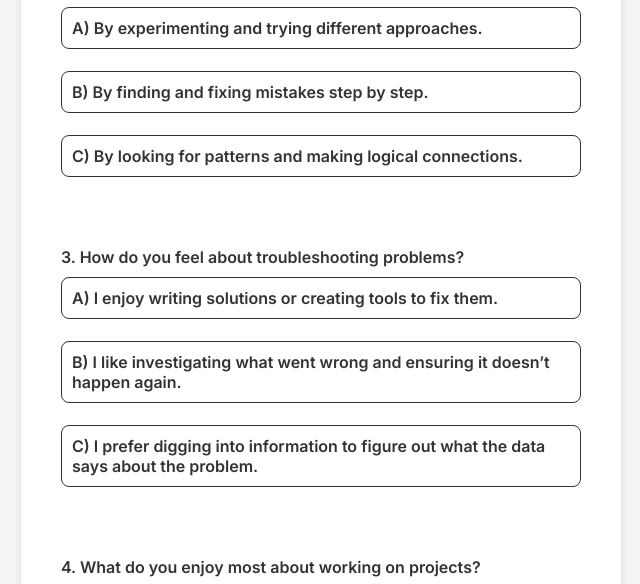
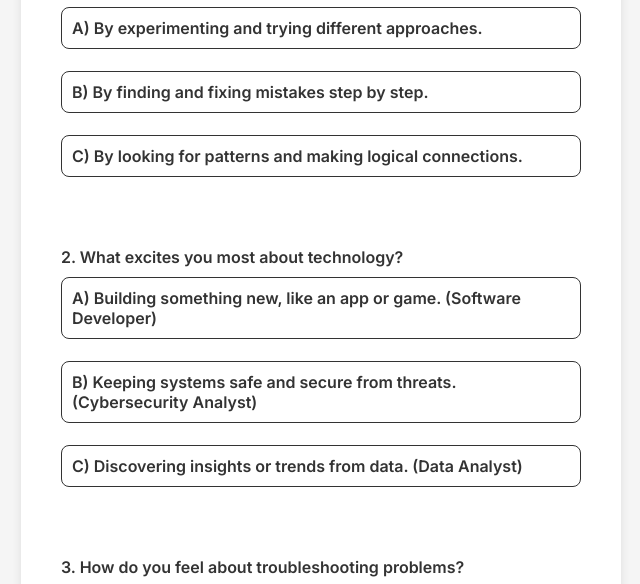
Before and after one commit to ZubbairHoque/AI-coding-coach, a plain HTML site: page form.html in a window 1280 px wide. Shown: the part 160-744 px from the top of the page, without its empty margins (319-959 px from the left). Drawn offline with Linux system fonts and the light colour scheme.

Commit message:
Update form.html
the lastest edit to the html code before the ai questions

```diff
--- a/form.html
+++ b/form.html
@@ -5,12 +5,13 @@
     <meta name="viewport" content="width=device-width, initial-scale=1.0">
     <title>Career Path Quiz</title>
     <link rel="stylesheet" href="style.css">
+
 </head>
 <body>
   <div class="formbold-main-wrapper">
     <div class="formbold-form-wrapper">
       <h1>Career Path Quiz</h1>
-      <form action="#" method="POST">
+      <form id="myForm" action="http://localhost:3000/submit-form" method="POST">
 
         <!-- Question 1 -->
         <div class="formbold-question">
@@ -26,6 +27,22 @@
             <label for="q1-option3">C) By looking for patterns and making logical connections.</label>
           </div>
         </div>
+        <br><br>
+
+        <div class="formbold-question">
+          <label>2. What excites you most about technology?</label>
+          <div class="formbold-radio-flex">
+            <input type="radio" id="q2-option1" name="q2" value="Software Developer">
+            <label for="q2-option1">A) Building something new, like an app or game. (Software Developer)</label>
+
+            <input type="radio" id="q2-option2" name="q2" value="Cybersecurity Analyst">
+            <label for="q2-option2">B) Keeping systems safe and secure from threats. (Cybersecurity Analyst)</label>
+
+            <input type="radio" id="q2-option3" name="q2" value="Data Analyst">
+            <label for="q2-option3">C) Discovering insights or trends from data. (Data Analyst)</label>
+          </div>
+        </div>
+
         <br><br>
 
          <!-- Question 3 -->
@@ -250,15 +267,12 @@
 </div>
 
       <br><br><br><br>
-          <button type="submit" class="formbold-btn">Submit</button>
+      <button type="submit" class="formbold-btn">Submit</button>
+
       </form>
     </div>
   </div>
 
-
-
-        </form>
-      </div>
-    </div>
 </body>
+<script src="script.js"></script>
 </html>
```
